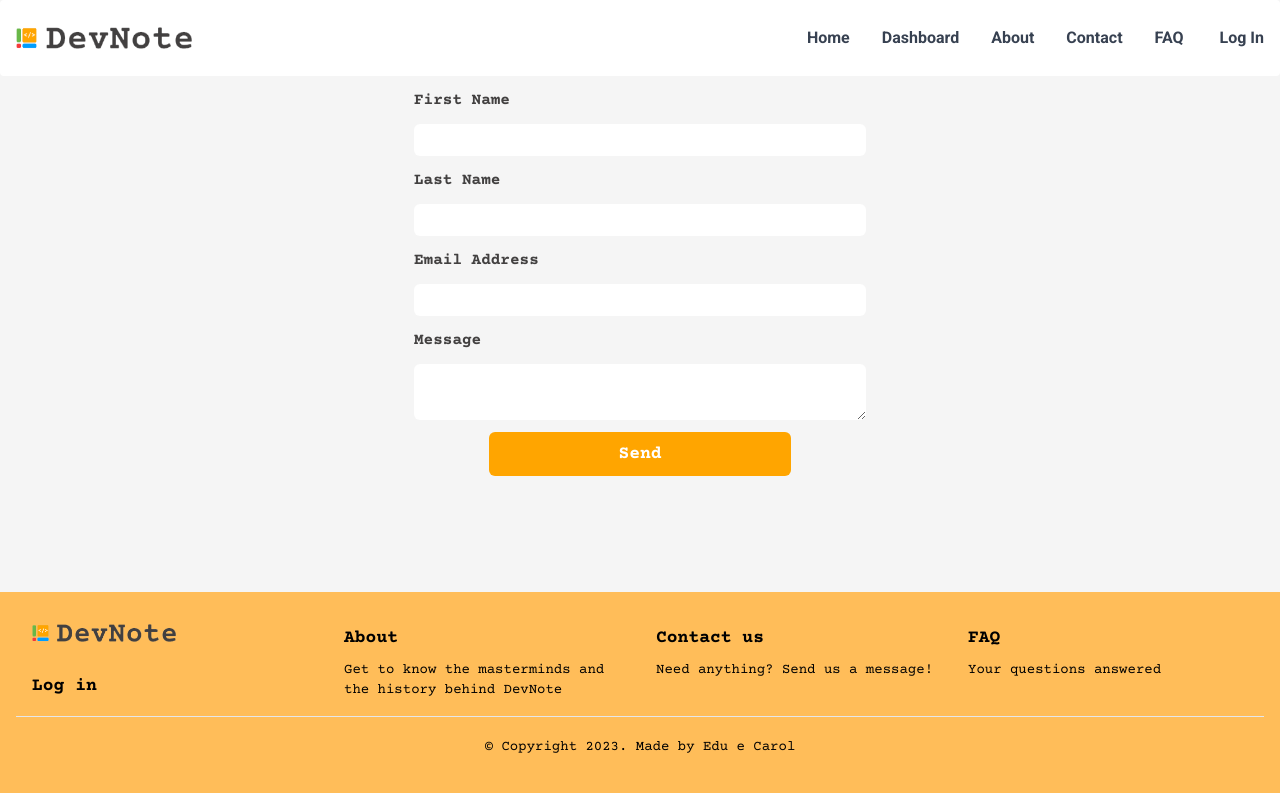
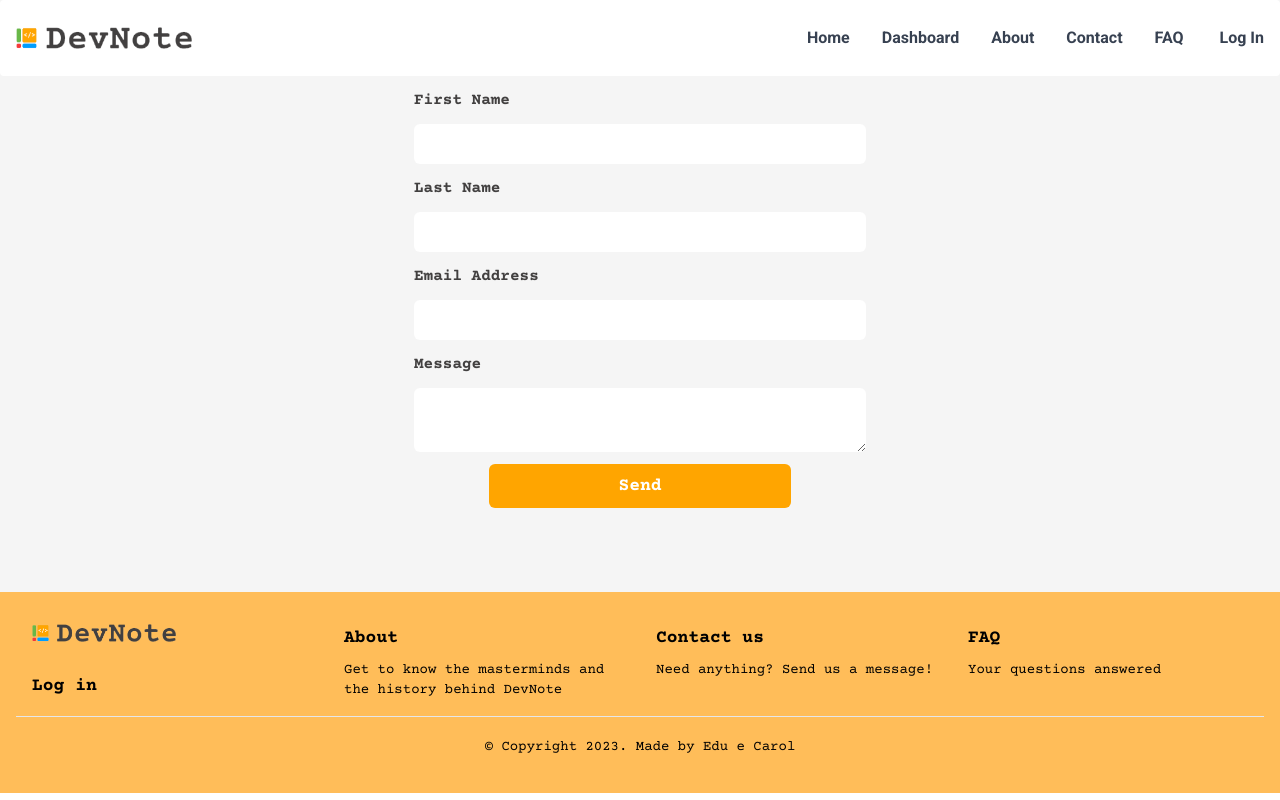
Before and after one commit to edukaki/devlist, a React (Create React App) app: page /contact in a window 1280 px wide. Built offline with nearby package versions, Linux system fonts and the light colour scheme; no server answers.

Commit message:
feat(contact):increase input fields vertical padding

```diff
--- a/src/components/ContactForm/index.jsx
+++ b/src/components/ContactForm/index.jsx
@@ -36,7 +36,7 @@ const ContactForm = () => {
                 onChange={contact.handleChange}
                 onBlur={contact.handleBlur}
                 value={contact.values.firstName}
-                className="rounded-md py-1 px-3"
+                className="rounded-md py-2 px-3"
             />
             {contact.touched.firstName && contact.errors.firstName ? (
                 <div>{contact.errors.firstName}</div>
@@ -50,7 +50,7 @@ const ContactForm = () => {
                 onChange={contact.handleChange}
                 onBlur={contact.handleBlur}
                 value={contact.values.lastName}
-                className="rounded-md py-1 px-3"
+                className="rounded-md py-2 px-3"
             />
             {contact.touched.lastName && contact.errors.lastName ? (
                 <div>{contact.errors.lastName}</div>
@@ -64,7 +64,7 @@ const ContactForm = () => {
                 onChange={contact.handleChange}
                 onBlur={contact.handleBlur}
                 value={contact.values.email}
-                className="rounded-md py-1 px-3"
+                className="rounded-md py-2 px-3"
             />
             {contact.touched.email && contact.errors.email ? (
                 <div>{contact.errors.email}</div>
@@ -78,7 +78,7 @@ const ContactForm = () => {
                 onChange={contact.handleChange}
                 onBlur={contact.handleBlur}
                 value={contact.values.message}
-                className="rounded-md py-1 px-3"
+                className="rounded-md py-2 px-3"
             />
             {contact.touched.message && contact.errors.message ? (
                 <div>{contact.errors.message}</div>
```
